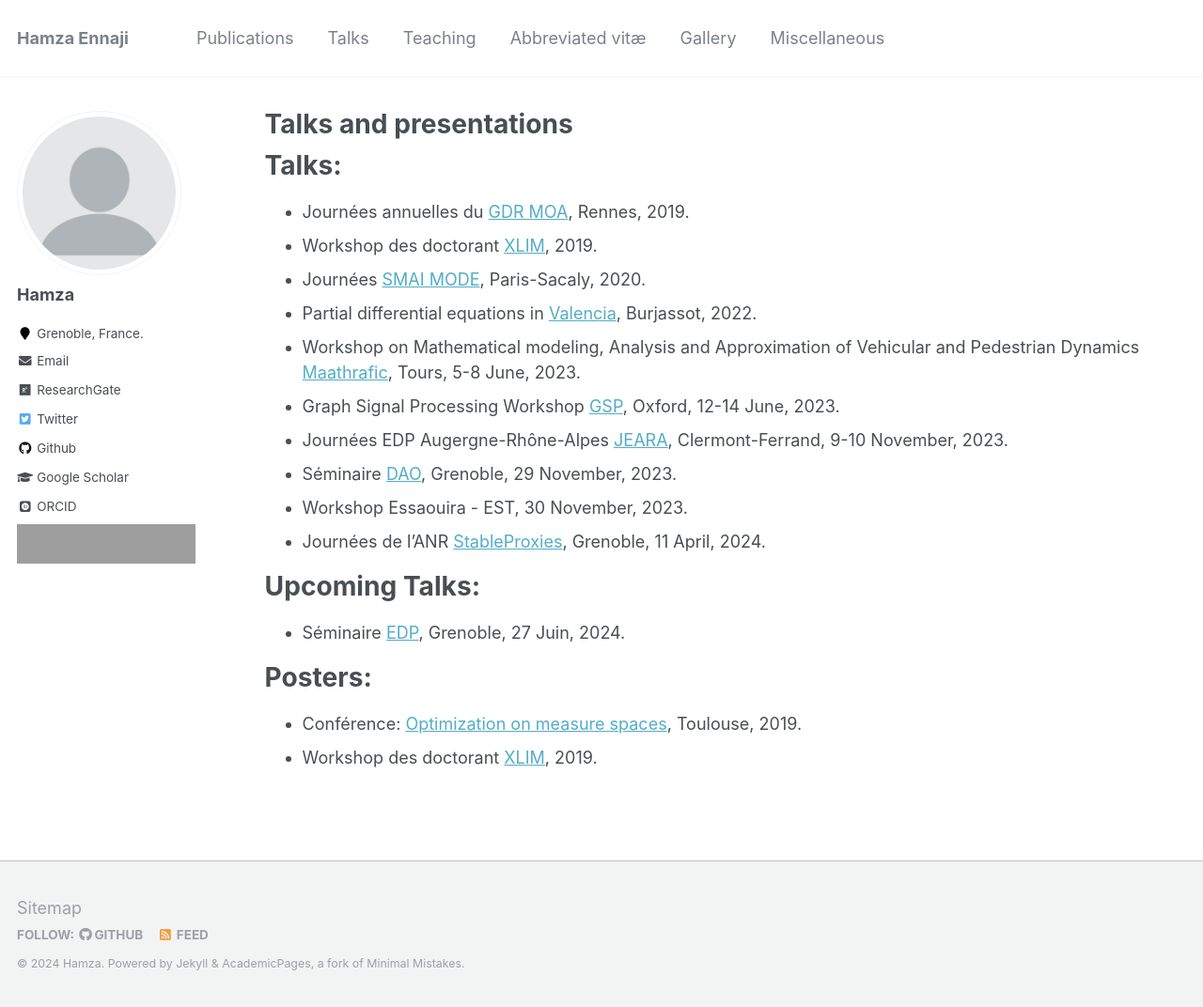
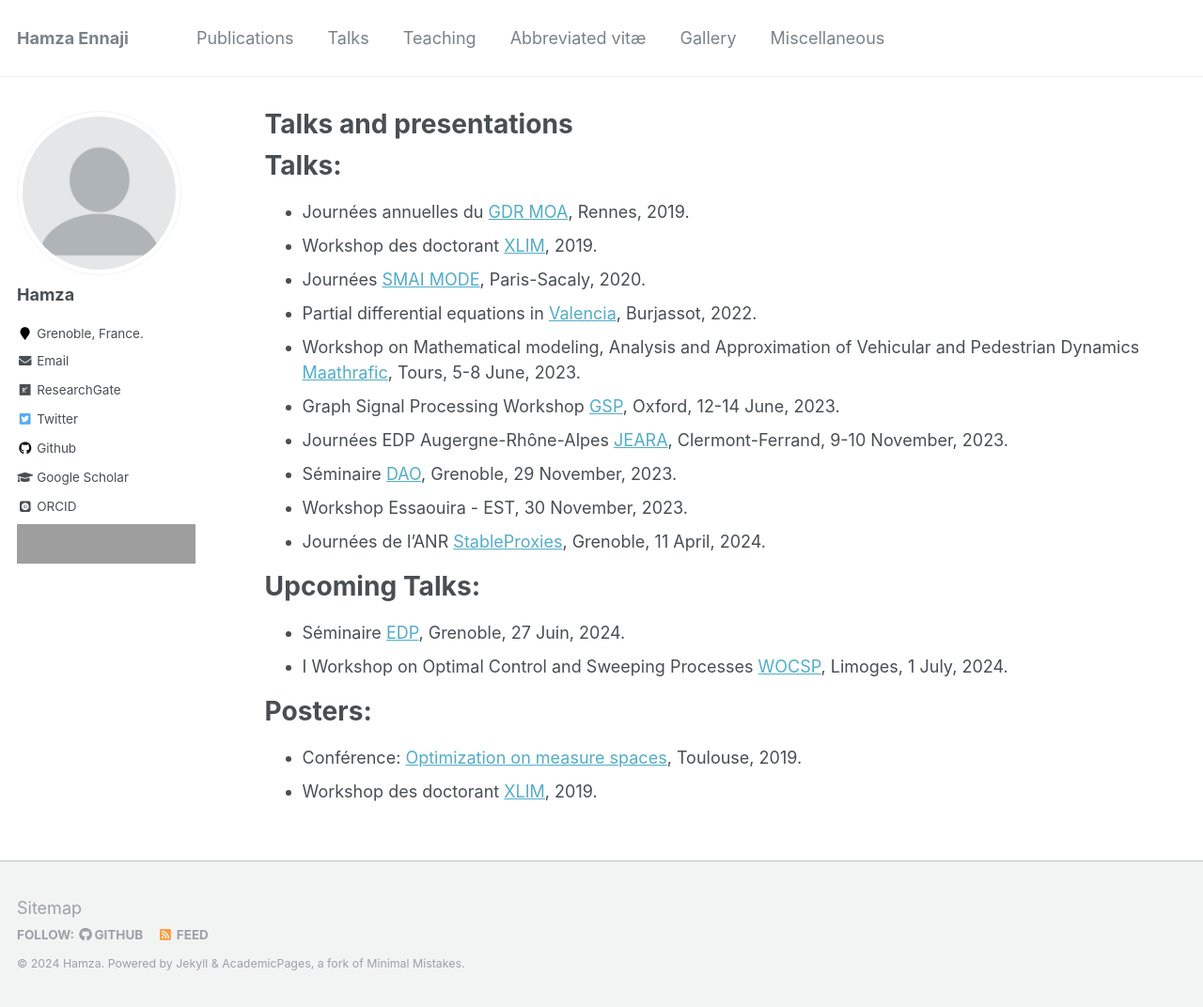
Before and after one commit to enhamza/enhamza.github.io, a Jekyll site: the page built from _pages/talks.md, in a window 1280 px wide and 1072 px high. Shown: the whole window at 94% size. Built offline with Jekyll 4.4.1, drawn with Linux system fonts in a browser that asks for light colours; some web fonts are replaced; grey boxes are pictures that could not be loaded.

Commit message:
Update talks.md

```diff
--- a/_pages/talks.md
+++ b/_pages/talks.md
@@ -21,6 +21,7 @@ Talks:
 Upcoming Talks:
 ===============
 * Séminaire [EDP](https://edp-ljk.imag.fr/), Grenoble, 27 Juin, 2024.
+* I Workshop on Optimal Control and Sweeping Processes [WOCSP](https://indico.math.cnrs.fr/event/12200/page/853-overview), Limoges, 1 July, 2024.
 
 
 Posters:
```
